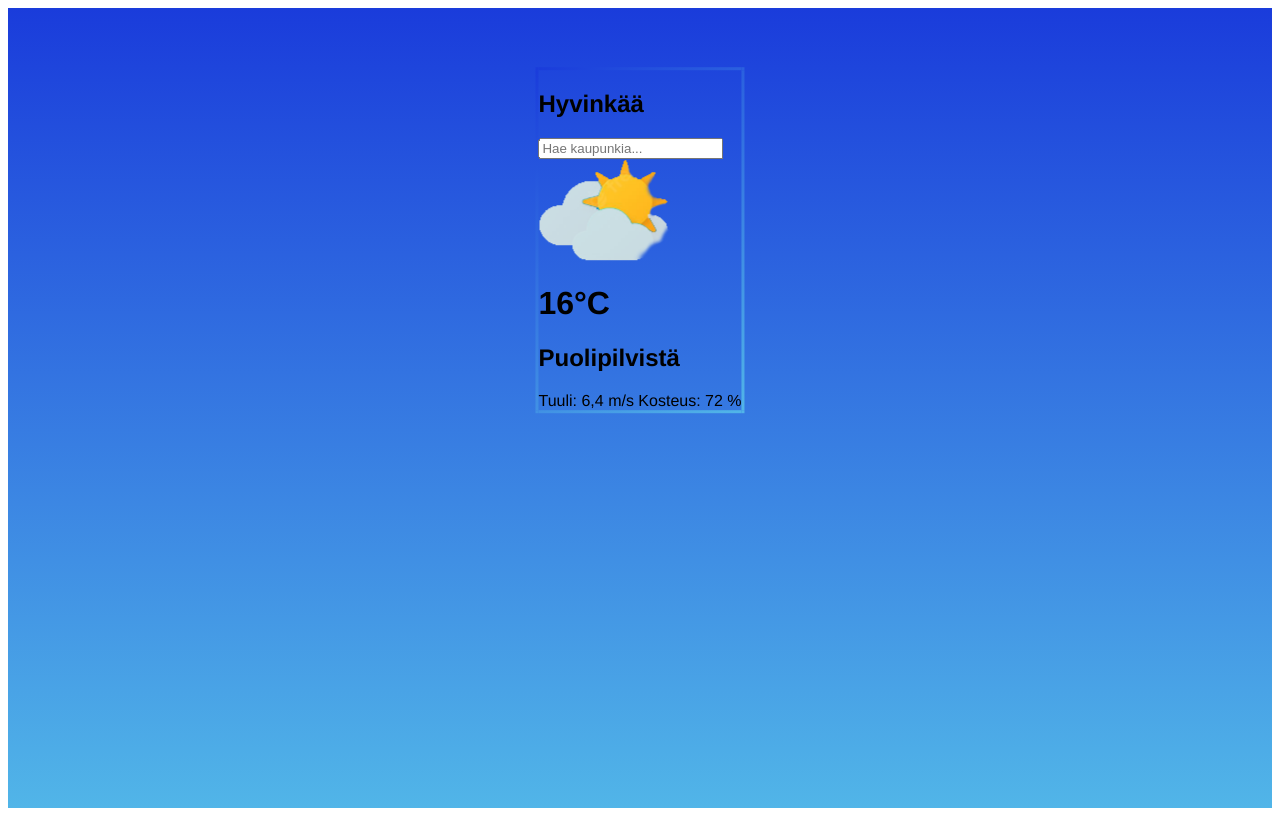
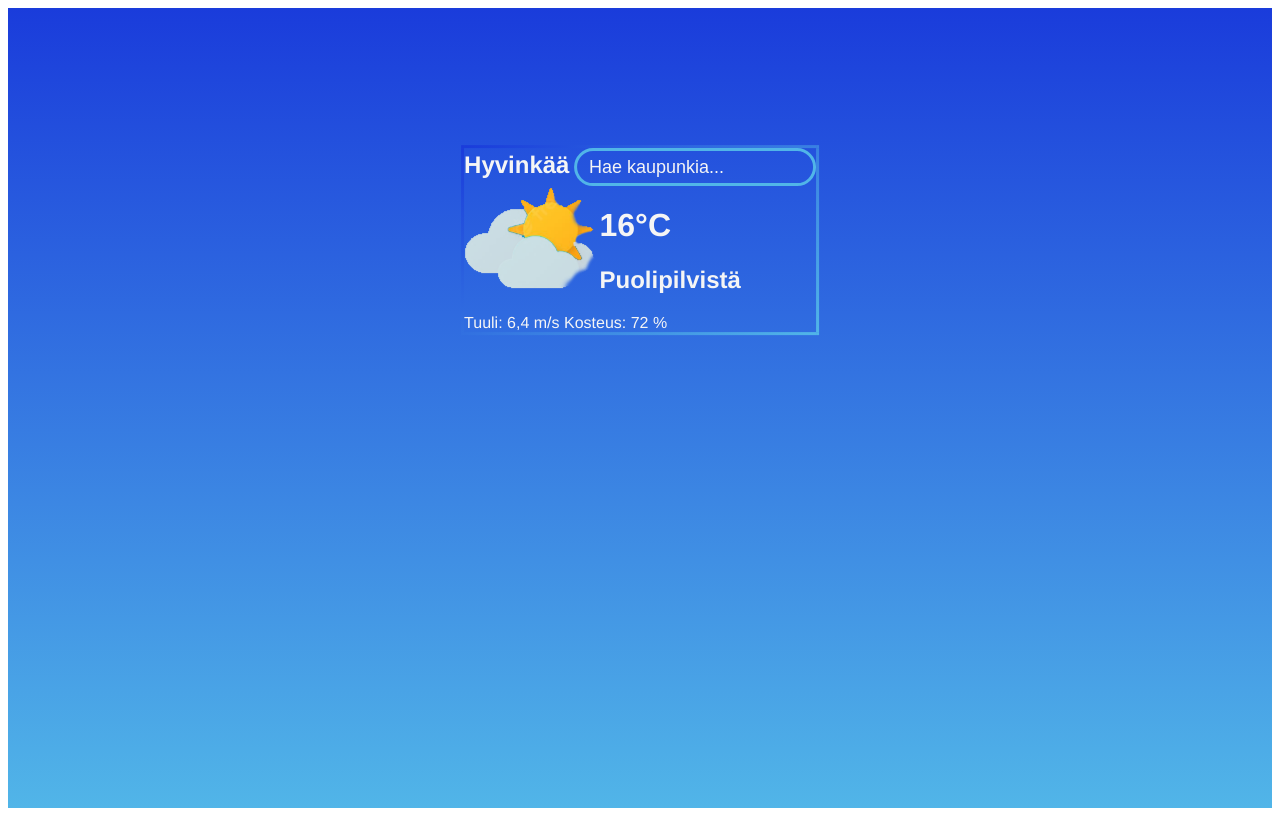
Before and after one commit to Ville-9991/_project-taitotalo, a Flask app: page /weather in a window 1280 px wide. Run offline with Flask 2, Linux system fonts and the light colour scheme.

Commit message:
Changed weather.html classes to ids and modified its div-structuring. Also made styling more closer to the concept design.

```diff
--- a/weather_app/static/styling/styles.css
+++ b/weather_app/static/styling/styles.css
@@ -2,24 +2,47 @@ body{
     font-family: Helvetica, Arial, sans-serif;
 }
 
-.weather_root{
+/* weather-sivu */
+
+#weather_root{
     background: linear-gradient(#1a3cdb, #51b5e8);
     height: 100vh;
 }
 
-.weather_summary_field{
+#weather_summary_field_container{
+    color:whitesmoke;
+
     /* keskittää elementit */
     position: absolute;
     top: 30%;
     left: 50%;
     transform: translate(-50%, -50%);
 
-
-    border-style: groove;
-    border-radius: 10px;
-
     /* kehyksen liukuväri */
     border: solid transparent;
     border-image: linear-gradient(145deg, #1a3cdb, #51b5e8);
     border-image-slice: 1;
 }
+
+#city_name{
+    display: inline;
+}
+
+#weather_search_field input[type=text]{
+    border-radius: 30px;
+    height: 30px;
+    border: 3px solid #51b5e8;
+    background-color: transparent;
+    color: whitesmoke;
+    font-size: large;
+}
+
+#weather_search_field ::placeholder{
+    color: whitesmoke;
+    font-size: large;
+    padding-left: 10px;
+}
+
+#weather_details{
+    display: inline-block;
+}
--- a/weather_app/templates/weather.html
+++ b/weather_app/templates/weather.html
@@ -5,22 +5,24 @@
 {% endblock %}
 
 {% block body %}
-<div class="weather_root">
-    <div class="weather_summary_field">
-        <h2 class="city_name">Hyvinkää</h2>
-        <div class="search_field">
-            <input type="text" placeholder="Hae kaupunkia...">
+<div id="weather_root">
+    <div id="weather_summary_field_container">
+        <div id="weather_upper_part_container">
+            <h2 id="city_name">Hyvinkää</h2>
+            <span id="weather_search_field">
+                <input type="text" placeholder="Hae kaupunkia...">
+            </span>
         </div>
-        <div class="weather_details">
-            <div class="current_weather">
-                <img src="../static/img/placeholder_weather_img.png" alt="placeholder">
-                <h1 class="temperature">16°C</h1>
-                <h2 class="weather_name">Puolipilvistä</h2>
+        <div id="weather_middle_part_container">
+            <img id="weather_img" src="../static/img/placeholder_weather_img.png" alt="placeholder">
+            <div id="weather_details">
+                <h1 id="current_temperature">16°C</h1>
+                <h2 id="current_weather_name">Puolipilvistä</h2>
             </div>
-            <div class="lined_details_container">
-                <span class="current_wind">Tuuli: 6,4 m/s</span>
-                <span class="current_humidity">Kosteus: 72 %</span>
-            </div>
+        </div>
+        <div id="weather_bottom_part_container">
+            <span id="current_wind">Tuuli: 6,4 m/s</span>
+            <span id="current_humidity">Kosteus: 72 %</span>
         </div>
     </div>
 </div>
```
